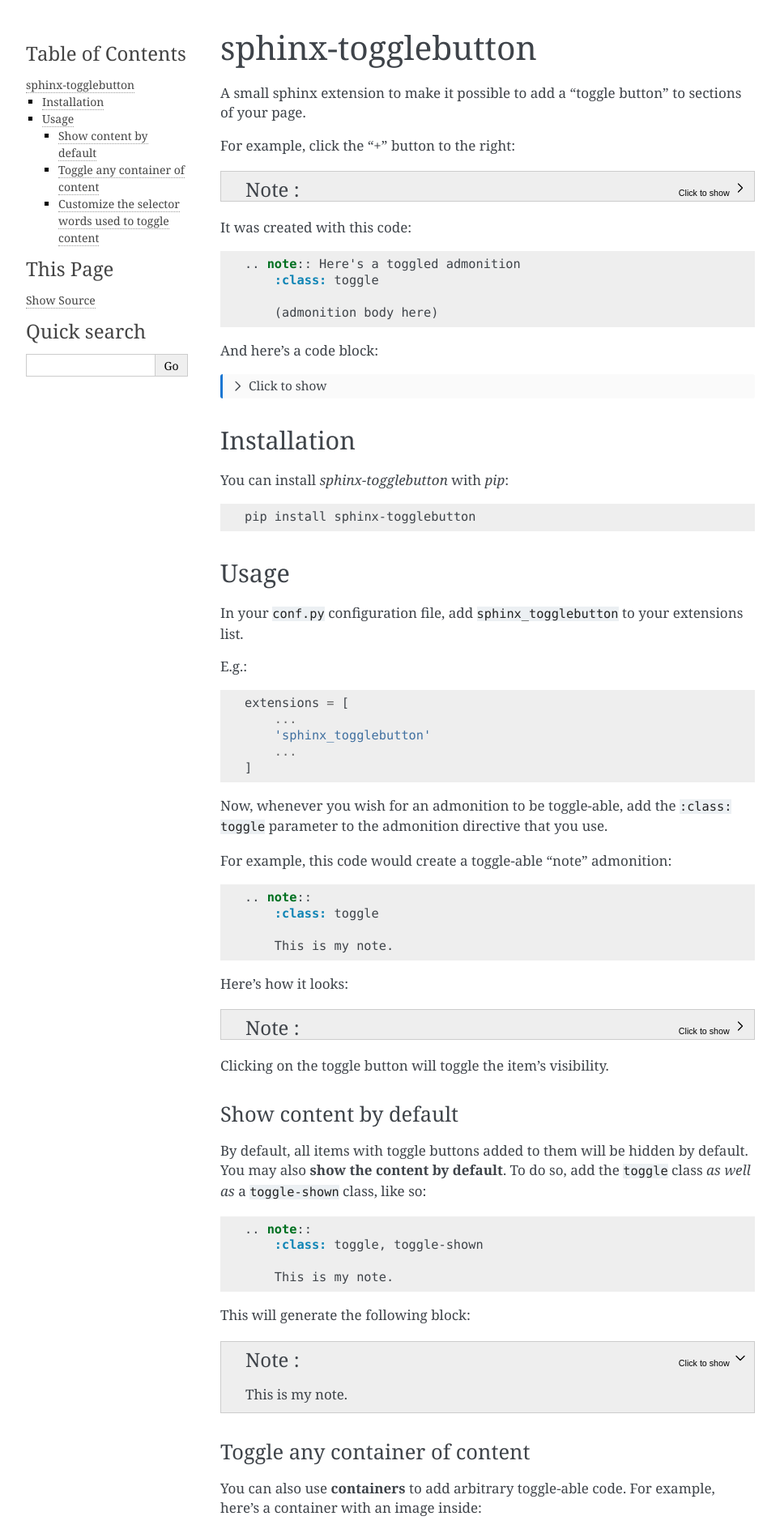
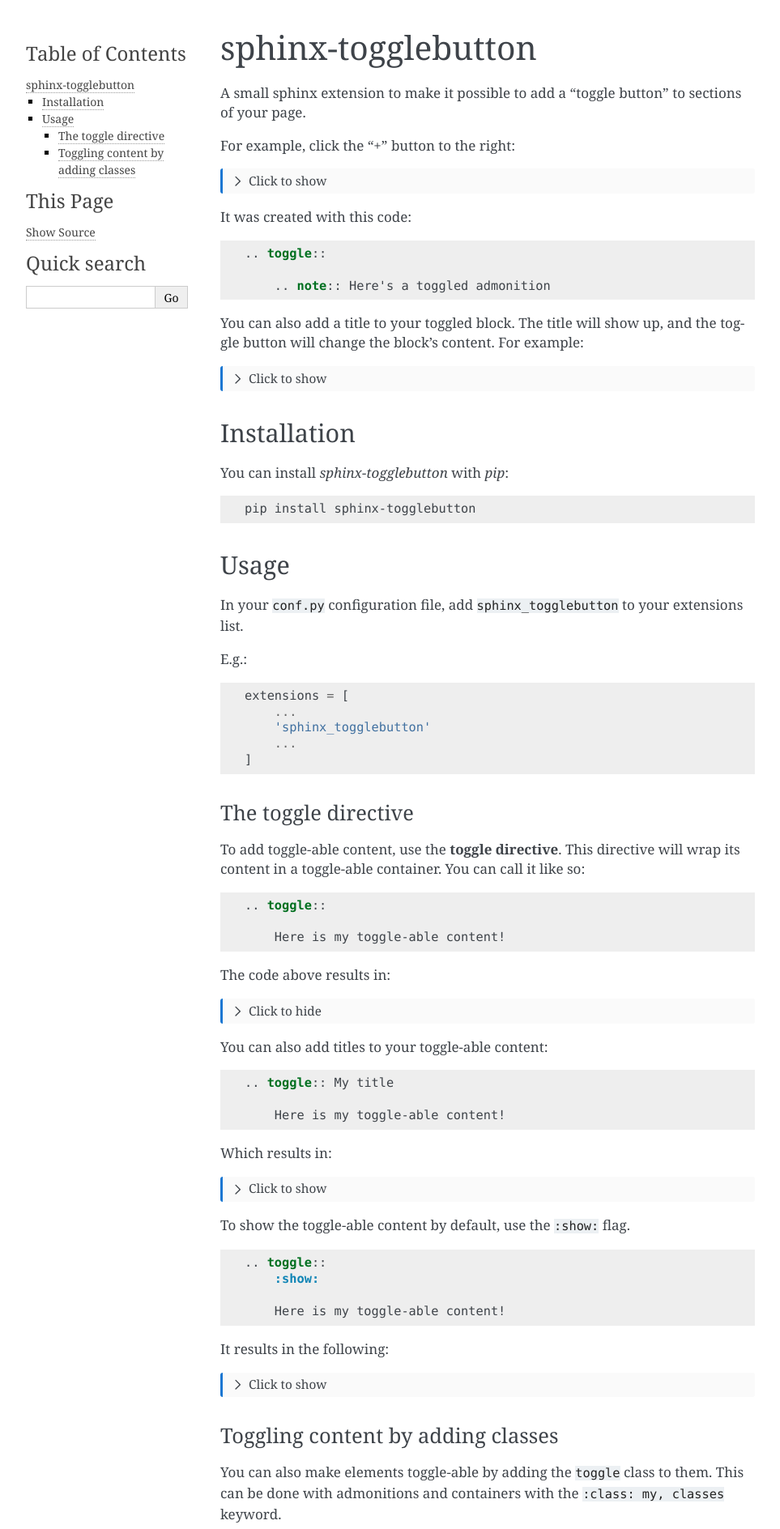
Before and after one commit to executablebooks/sphinx-togglebutton, a Sphinx documentation site: the page built from docs/index.rst, in a window 1280 px wide. Shown: the top 1888 px of the page at 81% size, without its empty margins (148-1111 px from the left). Built offline with Sphinx 7.4.7, drawn with Linux system fonts in a browser that asks for light colours; some of the changed text lies outside the part shown.

Commit message:
adding toggle directive

```diff
--- a/docs/conf.py
+++ b/docs/conf.py
@@ -38,9 +38,9 @@
 # Add any Sphinx extension module names here, as strings. They can be
 # extensions coming with Sphinx (named 'sphinx.ext.*') or your custom
 # ones.
-extensions = ["sphinx_togglebutton"]
+extensions = ["myst_nb", "sphinx_togglebutton"]
 
-togglebutton_selector = ".toggle, .secondtoggle"
+# togglebutton_selector = ".toggle, .secondtoggle"
 
 # Add any paths that contain templates here, relative to this directory.
 templates_path = ["_templates"]
--- a/docs/index.rst
+++ b/docs/index.rst
@@ -7,23 +7,26 @@
 
 For example, click the "+" button to the right:
 
-.. note:: Here's a toggled admonition
-    :class: toggle
+.. toggle::
+
+    .. note:: Here's a toggled admonition
 
 It was created with this code:
 
-.. code:: rst
+.. code-block:: rst
 
-    .. note:: Here's a toggled admonition
-        :class: toggle
+    .. toggle::
 
-        (admonition body here)
+        .. note:: Here's a toggled admonition
 
-And here's a code block:
+You can also add a title to your toggled block. The title will show up,
+and the toggle button will change the block's content. For example:
 
-.. container:: toggle
+.. toggle:: Toggle to see what's inside
 
-    .. code:: python
+    It's a code block!
+
+    .. code-block:: python
 
         a = "wow, very python"
         print("this code should be toggle-able!")
@@ -34,7 +37,7 @@
 
 You can install `sphinx-togglebutton` with `pip`:
 
-.. code:: bash
+.. code-block:: bash
 
     pip install sphinx-togglebutton
 
@@ -47,7 +50,7 @@
 
 E.g.:
 
-.. code:: python
+.. code-block:: python
 
     extensions = [
         ...
@@ -55,12 +58,67 @@
         ...
     ]
 
-Now, whenever you wish for an admonition to be toggle-able, add the
-``:class: toggle`` parameter to the admonition directive that you use.
+
+The toggle directive
+--------------------
+
+To add toggle-able content, use the **toggle directive**. This directive
+will wrap its content in a toggle-able container. You can call it like so:
+
+.. code-block:: rst
+
+    .. toggle::
+
+        Here is my toggle-able content!
+
+The code above results in:
+
+.. toggle::
+
+    Here is my toggle-able content!
+
+You can also add titles to your toggle-able content:
+
+.. code-block:: rst
+
+    .. toggle:: My title
+
+        Here is my toggle-able content!
+
+Which results in:
+
+
+.. toggle:: My title
+
+    Here is my toggle-able content!
+
+To show the toggle-able content by default, use the ``:show:`` flag.
+
+.. code-block:: rst
+
+    .. toggle::
+        :show:
+
+        Here is my toggle-able content!
+
+It results in the following:
+
+.. toggle::
+    :show:
+
+    Here is my toggle-able content!
+
+
+Toggling content by adding classes
+----------------------------------
+
+You can also make elements toggle-able by adding the ``toggle`` class to
+them. This can be done with admonitions and containers with the
+``:class: my, classes`` keyword.
 
 For example, this code would create a toggle-able "note" admonition:
 
-.. code:: rst
+.. code-block:: rst
 
     .. note::
         :class: toggle
@@ -77,14 +135,9 @@
 Clicking on the toggle button will toggle the item's visibility.
 
 
-Show content by default
------------------------
+To show the content by default, add a ``toggle-shown`` class as well.
 
-By default, all items with toggle buttons added to them will be hidden by
-default. You may also **show the content by default**. To do so, add the
-``toggle`` class *as well as* a ``toggle-shown`` class, like so:
-
-.. code:: rst
+.. code-block:: rst
 
     .. note::
         :class: toggle, toggle-shown
@@ -98,28 +151,6 @@
 
     This is my note.
 
-Toggle any container of content
--------------------------------
-
-You can also use **containers** to add arbitrary toggle-able code. For example,
-here's a container with an image inside:
-
-.. container:: toggle
-
-    .. admonition:: Look at that, an image!
-
-        .. image:: https://media.giphy.com/media/mW05nwEyXLP0Y/giphy.gif
-
-It was generated with this code:
-
-.. code:: rst
-
-    .. container:: toggle
-
-        .. admonition:: Look at that, an image!
-
-            .. image:: https://media.giphy.com/media/mW05nwEyXLP0Y/giphy.gif
-
 Here's how they look right after one another:
 
 .. note::
@@ -131,29 +162,3 @@
     :class: toggle
 
     This is my second.
-
-Customize the selector words used to toggle content
----------------------------------------------------
-
-``sphinx-togglebutton`` adds a toggle button to elements that are selected
-by a CSS selection query. By default, this is ``.toggle``. You can customize
-the query that is used with the following Sphinx parameter (in ``conf.py``):
-
-.. code-block:: python
-
-    togglebutton_selector = "<your-selector>
-
-For example, the documentation with this site uses the following configuration
-value:
-
-.. code-block:: python
-
-    togglebutton_selector = ".toggle, .secondtoggle"
-
-This means that any element with either of these classes will have toggle
-buttons added to them.
-
-.. note::
-    :class: secondtoggle
-
-    A note with a ``.secondtoggle`` class.
--- a/setup.py
+++ b/setup.py
@@ -21,6 +21,6 @@
         "sphinx_togglebutton": ["_static/togglebutton.css", "_static/togglebutton.js"]
     },
     install_requires=["setuptools", "wheel", "sphinx"],
-    extras_require={"sphinx": ["sphinx"]},
+    extras_require={"sphinx": ["sphinx", "myst_nb"]},
     classifiers=["License :: OSI Approved :: MIT License"],
 )
--- a/sphinx_togglebutton/_static/togglebutton.js
+++ b/sphinx_togglebutton/_static/togglebutton.js
@@ -24,6 +24,7 @@
 var toggleHidden = (button) => {
   target = button.dataset['target']
   var itemToToggle = document.getElementById(target);
+  console.log(itemToToggle)
   if (itemToToggle.classList.contains("toggle-hidden")) {
     itemToToggle.classList.remove("toggle-hidden");
     button.classList.remove("toggle-button-hidden");
```
Also changed, not shown: sphinx_togglebutton/__init__.py (+32 -1 lines), sphinx_togglebutton/_static/togglebutton.css (+22 -1 lines).
